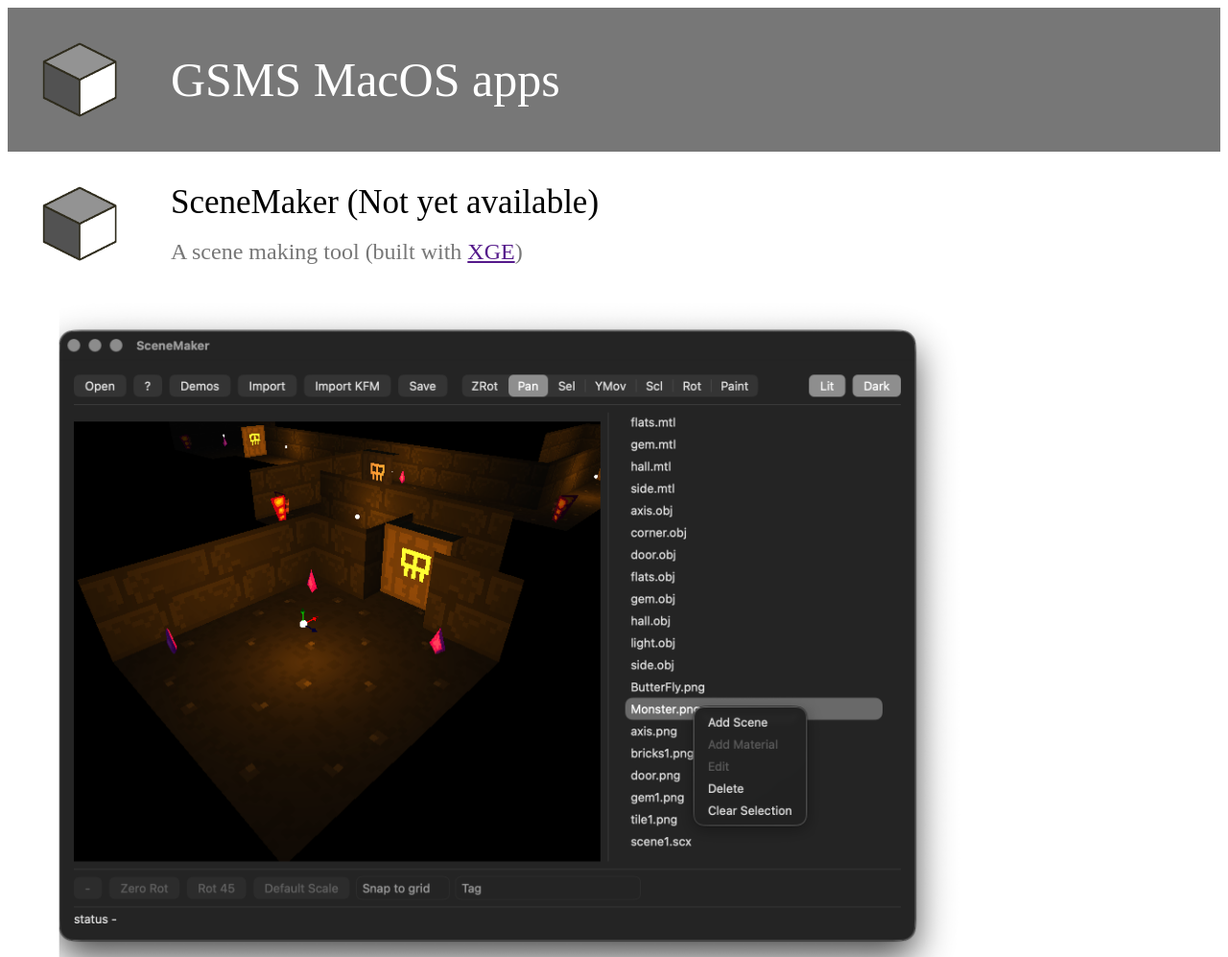
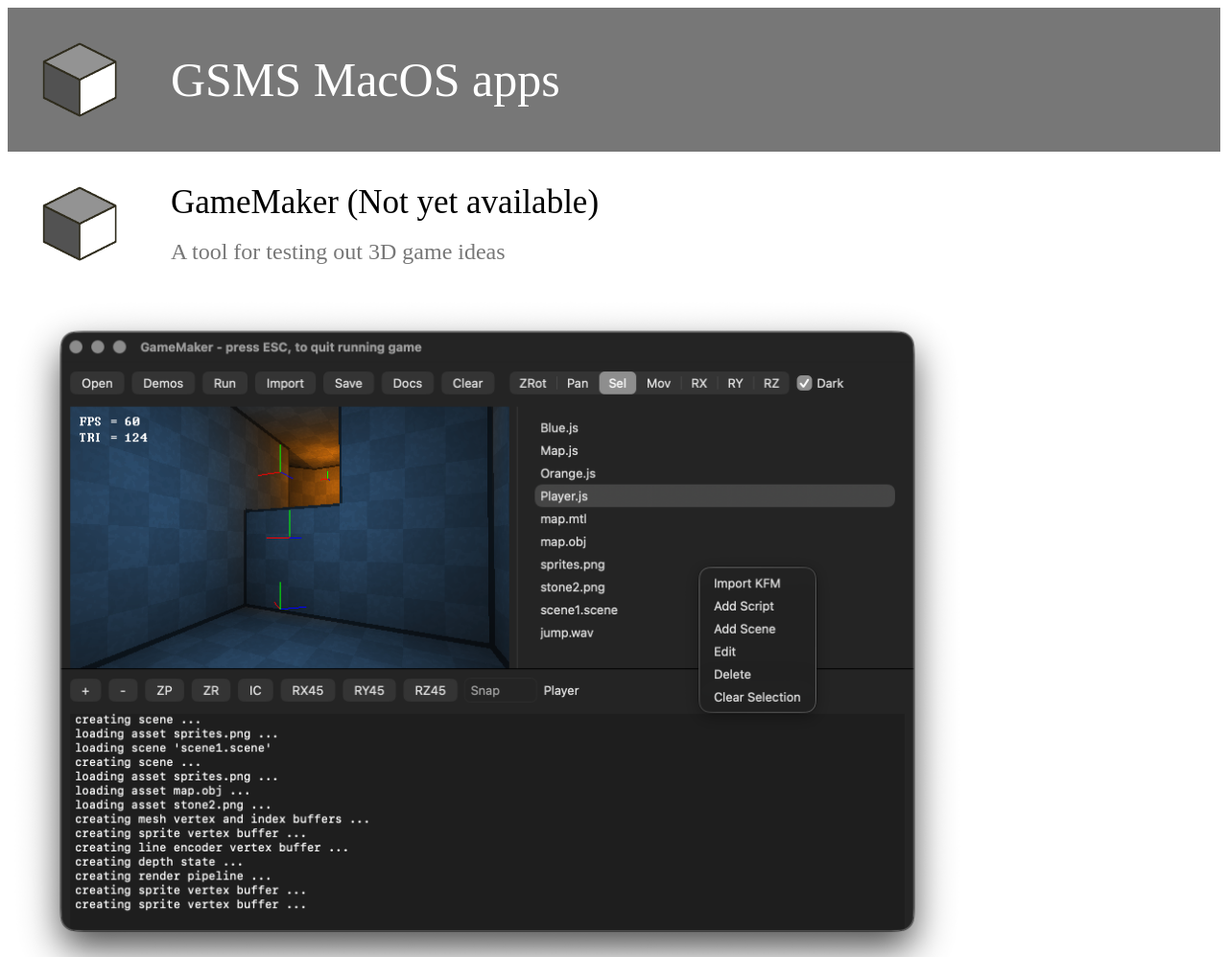
Before and after one commit to devjgames/firemodels, a plain HTML site: page Apps/index.html in a window 1280 px wide. Shown: the top 997 px of the page at 96% size. Drawn offline with Linux system fonts and the light colour scheme.

Commit message:
GameMaker
GameMaker

```diff
--- a/Apps/index.html
+++ b/Apps/index.html
@@ -15,17 +15,17 @@
             <div style="flex-grow: 1; display: flex; align-items: center;">
                 <div>
                    <div style="font-size:35px;">
-                   SceneMaker (Not yet available)
+                   GameMaker (Not yet available)
                    </div>
                    <br/>
                    <div style="font-size:24px;color: #777777FF;">
-                   A scene making tool (built with <a href=""/>XGE</a>)
+                   A tool for testing out 3D game ideas
                    </div>
                 </div>
             </div>
         </div>
         <div>
-            <img src="SceneMaker.png" style="max-width:1000px;height: auto;"/>
+            <img src="GameMaker.png" style="max-width:1000px;height: auto;"/>
         </div>
     </body>
 </html>
```
Also changed, not shown: Apps/GameMaker.png (added), Apps/SceneMaker.png (deleted).
